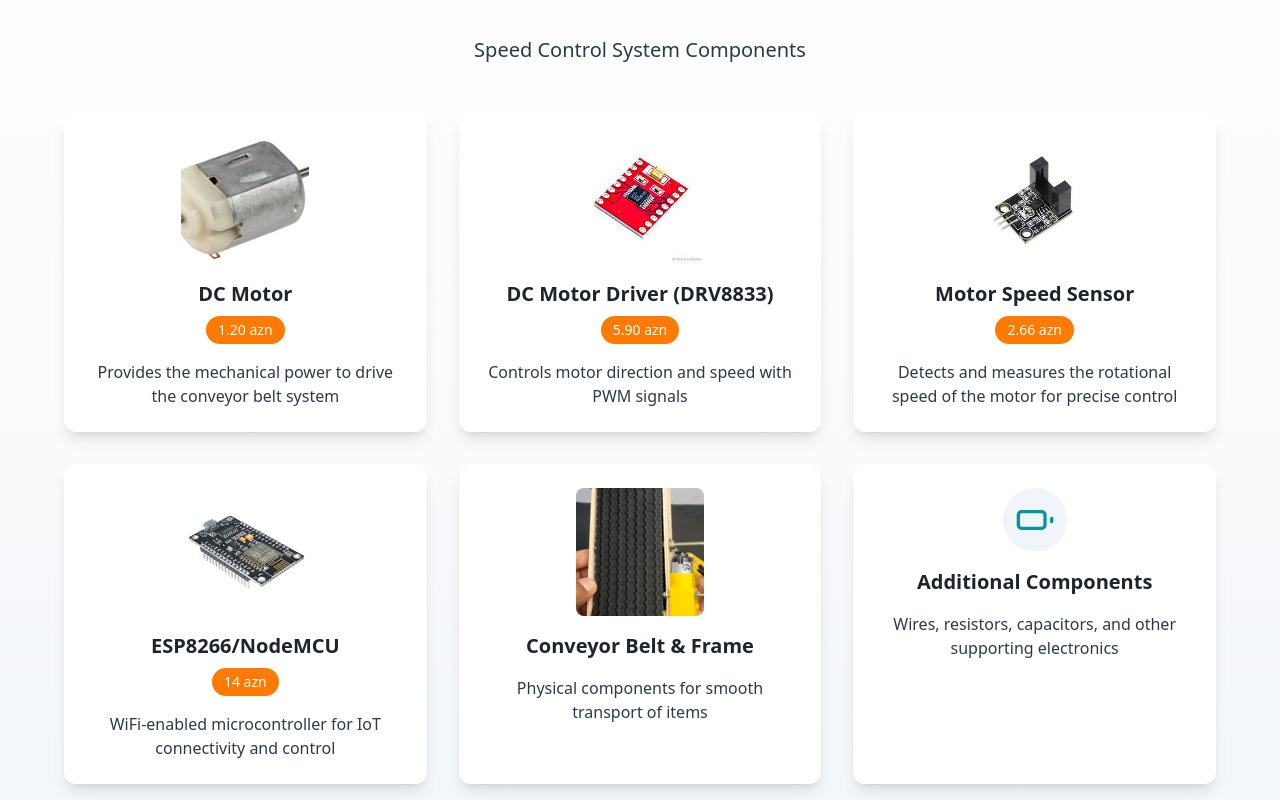
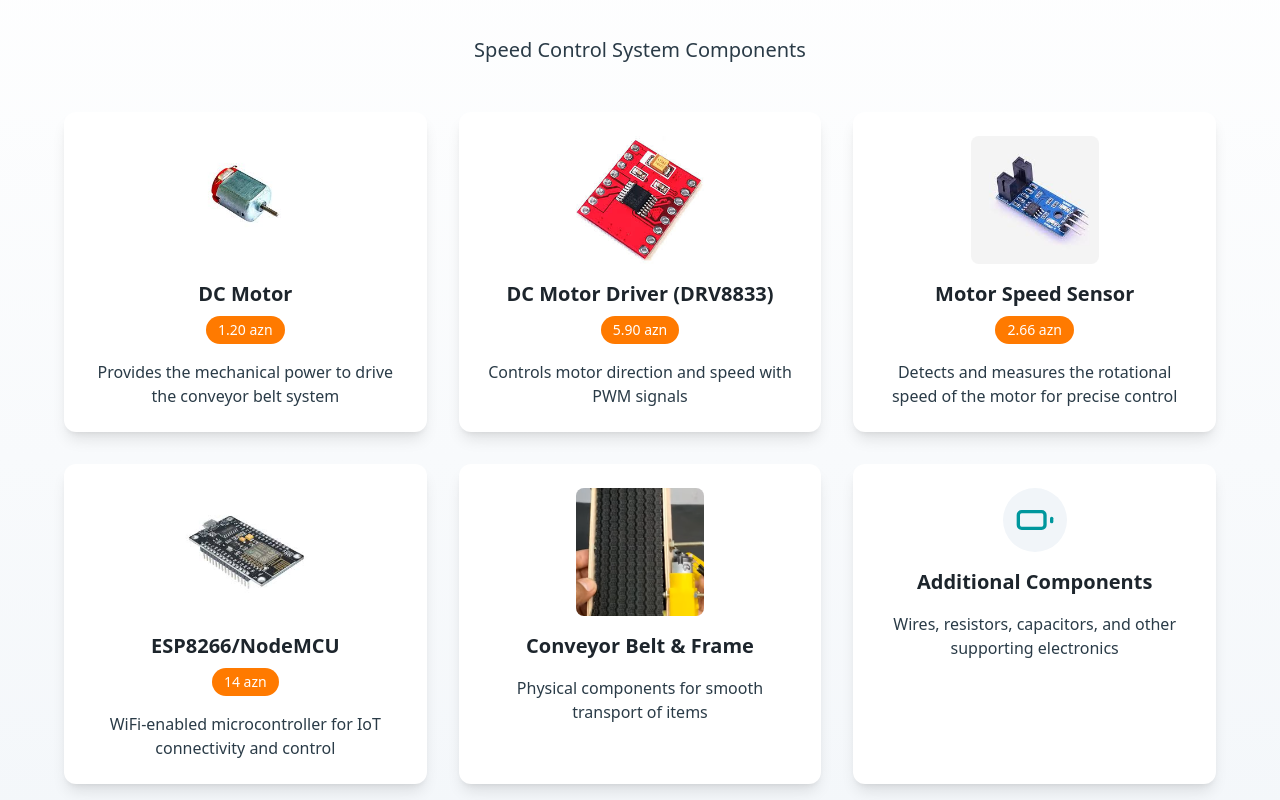
Before and after one commit to RahilNecefov/Control-Theory-Project, a React (Vite) app: page / in a window 1280 px wide. Shown: the part 2700-3500 px from the top of the page. Built offline with nearby package versions, Linux system fonts and the light colour scheme.

Commit message:
Update ComponentsSection.tsx

```diff
--- a/src/components/ComponentsSection.tsx
+++ b/src/components/ComponentsSection.tsx
@@ -20,21 +20,21 @@ const ComponentsSection: React.FC = () => {
       //icon: <Gauge className="w-10 h-10 text-arduino-blue" />,
       description: "Provides the mechanical power to drive the conveyor belt system",
       price: "1.20 azn",
-      image: "/lovable-uploads/dc motor.jpg"
+      image: "/lovable-uploads/DCMOTOR.jpg"
     },
     {
       name: "DC Motor Driver (DRV8833)",
       //icon: <Cpu className="w-10 h-10 text-arduino-blue" />,
       description: "Controls motor direction and speed with PWM signals",
       price: "5.90 azn",
-      image: "/lovable-uploads/DC Motor Driver (DRV8833).jpg"
+      image: "/lovable-uploads/DCMOTORDRIVER.jpg"
     },
     {
       name: "Motor Speed Sensor",
       //icon: <Gauge className="w-10 h-10 text-arduino-blue" />,
       description: "Detects and measures the rotational speed of the motor for precise control",
       price: "2.66 azn",
-      image: "/lovable-uploads/Motor Speed Sensor.jpg"
+      image: "/lovable-uploads/SpeedSensor.jpg"
     },
     {
       name: "ESP8266/NodeMCU",
```
